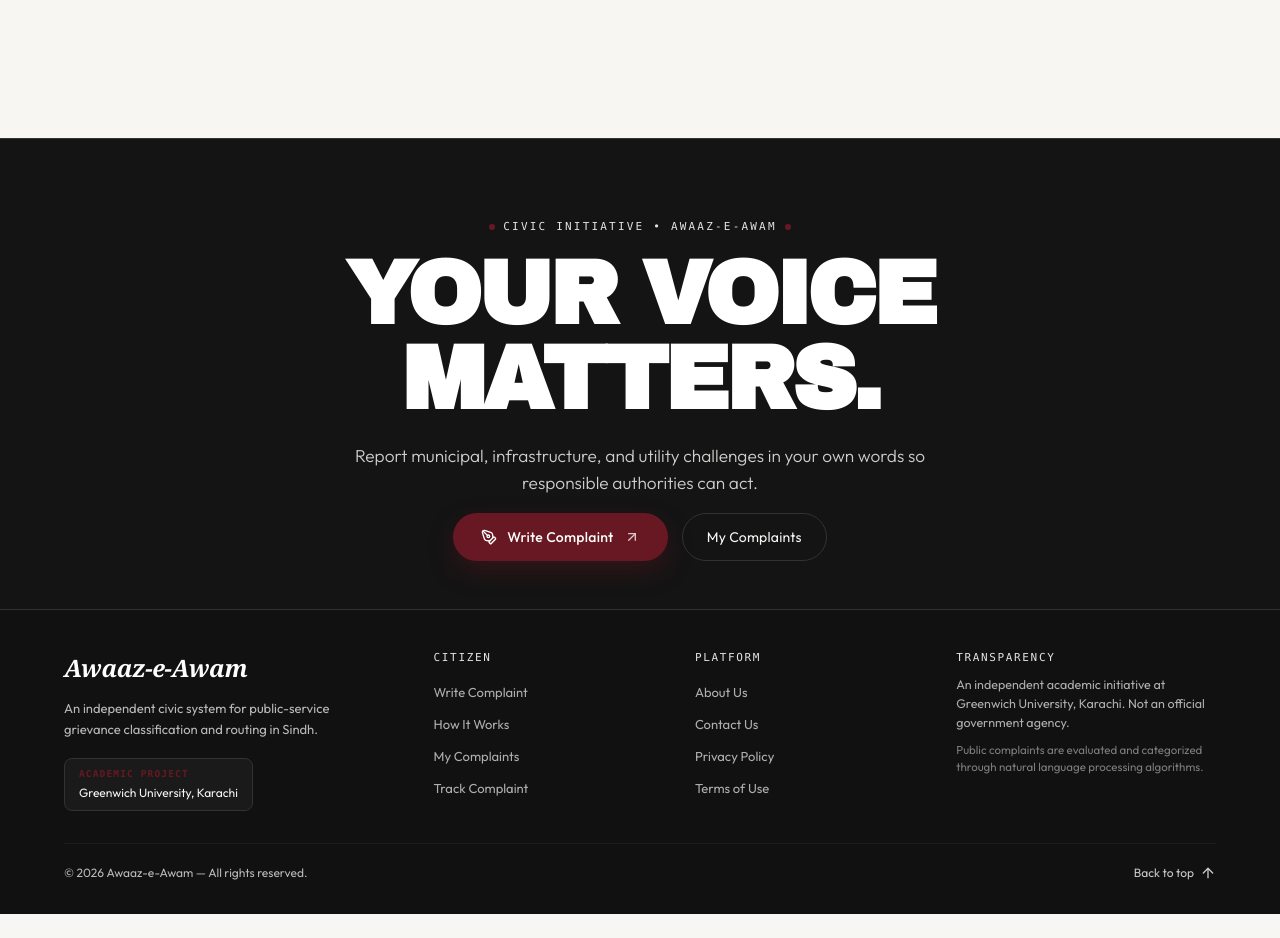
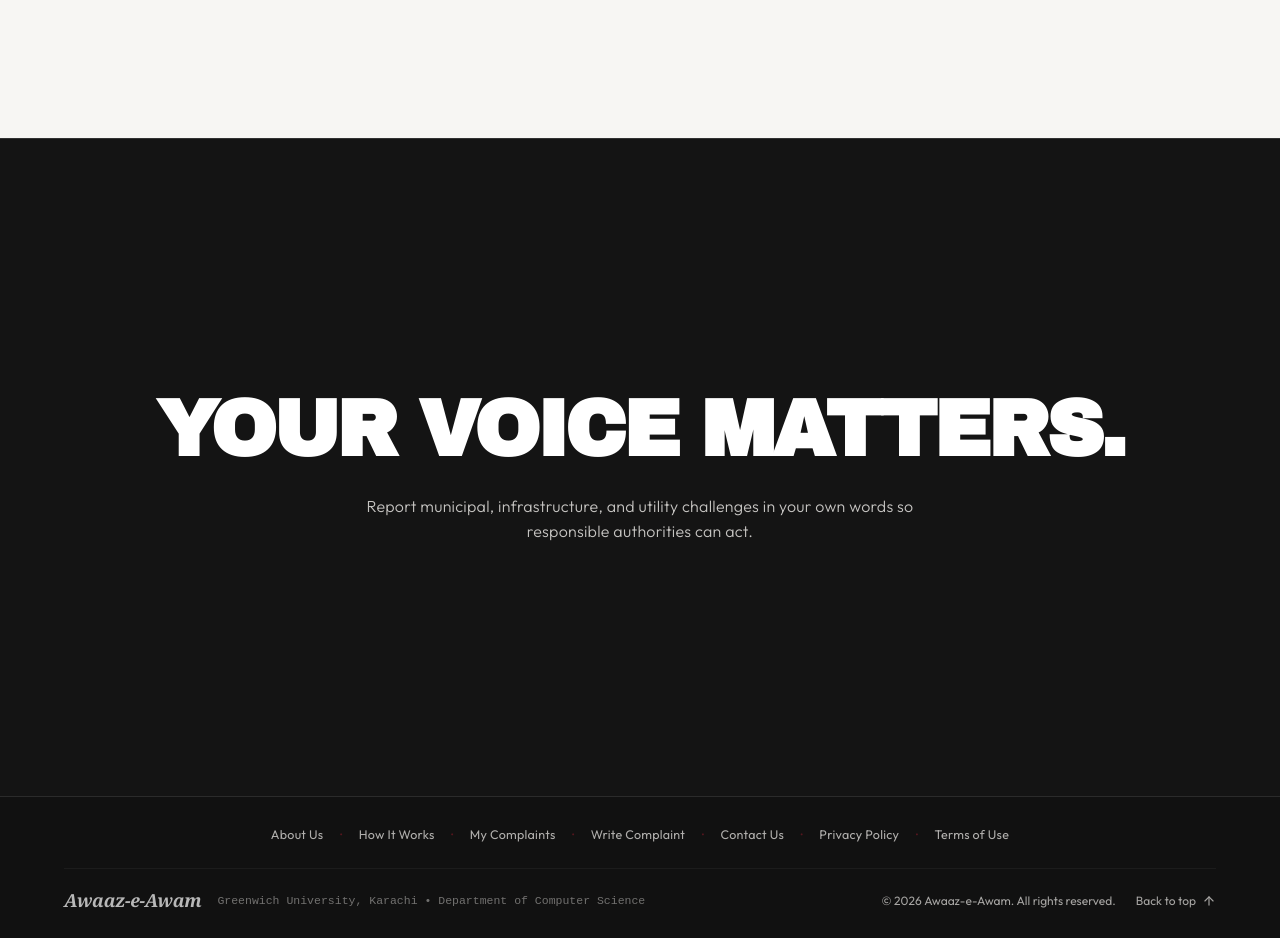
Before and after one commit to Fahadali9932/roman-urdu-complaint-classifier, a React (Vite) app: page /admin in a window 1280 px wide. Shown: the part 440-1378 px from the top of the page. Before the commit the page ends 1354 px from the top, so only its background shows below. Built offline with nearby package versions, Linux system fonts and the light colour scheme; a web font is replaced by a local one.

Commit message:
feat: simplify WRITE section to PUT IT IN WORDS and rebuild footer with one-line headline and zero duplicate CTAs (Checkpoint C)

```diff
--- a/src/components/layout/PublicFooter.css
+++ b/src/components/layout/PublicFooter.css
@@ -7,8 +7,8 @@
 .civic-editorial-footer {
   position: relative;
   isolation: isolate;
-  min-height: 90vh;
-  min-height: 90svh;
+  min-height: 100vh;
+  min-height: 100svh;
   display: flex;
   flex-direction: column;
   justify-content: space-between;
@@ -27,89 +27,48 @@
   display: flex;
   align-items: center;
   justify-content: center;
-  padding: clamp(60px, 10vh, 120px) clamp(20px, 5vw, 64px) clamp(40px, 6vh, 80px);
+  padding: clamp(60px, 12vh, 140px) clamp(24px, 6vw, 80px);
   text-align: center;
 }
 
 .footer-statement-inner {
-  max-width: 960px;
+  max-width: 1200px;
   margin: 0 auto;
   width: 100%;
 }
 
 .footer-statement-headline {
-  font-size: clamp(2.75rem, 7vw, 6.5rem);
-  line-height: 0.95;
+  font-size: clamp(2.25rem, 6.2vw, 7.5rem);
+  line-height: 1.0;
   letter-spacing: -0.04em;
   text-transform: uppercase;
   color: #FFFFFF;
-  margin: 0 0 20px;
+  margin: 0 0 24px;
+}
+
+@media (min-width: 768px) {
+  .footer-statement-headline {
+    white-space: nowrap;
+  }
 }
 
 .footer-statement-sub {
-  font-size: clamp(15px, 1.35vw, 19px);
+  font-size: clamp(14px, 1.25vw, 18px);
   line-height: 1.6;
   color: #E5E3E0;
   max-width: 620px;
   margin: 0 auto;
   font-weight: 300;
-  opacity: 0.9;
-}
-
-.footer-cta-primary {
-  display: inline-flex;
-  align-items: center;
-  gap: 10px;
-  min-height: 48px;
-  padding: 12px 28px;
-  border-radius: 9999px;
-  background-color: #681822;
-  color: #FFFFFF;
-  font-size: 14px;
-  font-weight: 500;
-  letter-spacing: 0.02em;
-  transition: all 250ms cubic-bezier(0.22, 1, 0.36, 1);
-  box-shadow: 0 10px 24px rgba(104, 24, 34, 0.35);
-  text-decoration: none;
-  cursor: pointer;
-}
-
-.footer-cta-primary:hover {
-  background-color: #7d1d29;
-  transform: translateY(-2px);
-  box-shadow: 0 14px 28px rgba(104, 24, 34, 0.45);
-}
-
-.footer-cta-secondary {
-  display: inline-flex;
-  align-items: center;
-  min-height: 48px;
-  padding: 12px 24px;
-  border-radius: 9999px;
-  background-color: transparent;
-  color: #F7F6F3;
-  border: 1px solid #323232;
-  font-size: 14px;
-  font-weight: 400;
-  letter-spacing: 0.015em;
-  transition: all 250ms cubic-bezier(0.22, 1, 0.36, 1);
-  text-decoration: none;
-  cursor: pointer;
-}
-
-.footer-cta-secondary:hover {
-  background-color: #323232;
-  border-color: #E5E3E0;
-  color: #FFFFFF;
+  opacity: 0.85;
 }
 
 /* Navigation & Academic Attribution Panel */
 .footer-navigation-panel {
   position: relative;
   z-index: 10;
-  border-top: 1px solid #323232;
+  border-top: 1px solid rgba(229, 227, 224, 0.12);
   background-color: #111111;
-  padding: clamp(32px, 5vh, 56px) clamp(20px, 5vw, 64px) clamp(24px, 4vh, 40px);
+  padding: 28px clamp(20px, 5vw, 64px) 24px;
 }
 
 .footer-navigation-inner {
@@ -117,34 +76,58 @@
   margin: 0 auto;
 }
 
-.footer-navigation-grid {
-  display: grid;
-  grid-template-columns: 1.5fr 1fr 1fr 1.2fr;
-  gap: clamp(24px, 3.5vw, 48px);
-  margin-bottom: clamp(24px, 4vh, 40px);
+.footer-minimal-nav {
+  display: flex;
+  flex-wrap: wrap;
+  align-items: center;
+  justify-content: center;
+  gap: 8px 16px;
+  margin-bottom: 24px;
 }
 
-@media (max-width: 900px) {
-  .footer-navigation-grid {
-    grid-template-columns: 1fr 1fr;
-  }
+.footer-nav-link {
+  font-size: 12.5px;
+  color: #E5E3E0;
+  opacity: 0.75;
+  text-decoration: none;
+  letter-spacing: 0.02em;
+  transition: opacity 200ms ease, color 200ms ease;
 }
 
-@media (max-width: 560px) {
-  .footer-navigation-grid {
-    grid-template-columns: 1fr;
-    gap: 28px;
-  }
+.footer-nav-link:hover {
+  opacity: 1;
+  color: #FFFFFF;
 }
 
-.footer-col-brand {
+.footer-nav-dot {
+  font-size: 10px;
+  color: #681822;
+  opacity: 0.8;
+  user-select: none;
+}
+
+.footer-sub-bar {
   display: flex;
-  flex-direction: column;
-  gap: 12px;
+  flex-wrap: wrap;
+  align-items: center;
+  justify-content: space-between;
+  gap: 16px;
+  font-size: 12px;
+  color: #E5E3E0;
+  opacity: 0.7;
+  border-top: 1px solid rgba(229, 227, 224, 0.08);
+  padding-top: 18px;
+}
+
+.footer-identity-group {
+  display: flex;
+  align-items: center;
+  gap: 16px;
+  flex-wrap: wrap;
 }
 
 .footer-brand-wordmark {
-  font-size: 24px;
+  font-size: 18px;
   font-style: italic;
   font-weight: 700;
   color: #FFFFFF;
@@ -152,118 +135,17 @@
   letter-spacing: -0.02em;
 }
 
-.footer-brand-mission {
-  font-size: 13px;
-  line-height: 1.6;
+.footer-academic-line {
+  font-size: 11.5px;
   color: #E5E3E0;
-  opacity: 0.8;
-  max-width: 320px;
-  margin: 0;
+  opacity: 0.65;
+  font-family: 'Space Mono', monospace;
 }
 
-.footer-academic-badge {
-  display: inline-flex;
-  flex-direction: column;
-  gap: 3px;
-  padding: 8px 14px;
-  border-radius: 8px;
-  background-color: #1a1a1a;
-  border: 1px solid #323232;
-  width: fit-content;
-  margin-top: 6px;
-}
-
-.footer-academic-label {
-  font-size: 9.5px;
-  letter-spacing: 0.12em;
-  color: #681822;
-  font-weight: 600;
-  text-transform: uppercase;
-}
-
-.footer-academic-inst {
-  font-size: 12px;
-  color: #F7F6F3;
-  font-weight: 400;
-}
-
-.footer-col-nav {
-  display: flex;
-  flex-direction: column;
-  gap: 12px;
-}
-
-.footer-col-title {
-  font-size: 11px;
-  letter-spacing: 0.15em;
-  text-transform: uppercase;
-  color: #E5E3E0;
-  margin: 0;
-  font-weight: 500;
-}
-
-.footer-links-list {
-  list-style: none;
-  padding: 0;
-  margin: 0;
-  display: flex;
-  flex-direction: column;
-  gap: 8px;
-}
-
-.footer-links-list a {
-  color: #E5E3E0;
-  opacity: 0.75;
-  text-decoration: none;
-  font-size: 13px;
-  transition: all 180ms ease;
-}
-
-.footer-links-list a:hover {
-  opacity: 1;
-  color: #FFFFFF;
-  padding-left: 2px;
-}
-
-[dir="rtl"] .footer-links-list a:hover {
-  padding-left: 0;
-  padding-right: 2px;
-}
-
-.footer-col-transparency {
-  display: flex;
-  flex-direction: column;
-  gap: 8px;
-}
-
-.footer-transparency-note {
-  font-size: 12.5px;
-  line-height: 1.55;
-  color: #E5E3E0;
-  opacity: 0.75;
-  margin: 0;
-}
-
-.footer-transparency-sub {
-  font-size: 11.5px;
-  line-height: 1.5;
-  color: #323232;
-  filter: brightness(2.5);
-  margin: 0;
-}
-
-/* Bottom Sub-bar */
-.footer-sub-bar {
+.footer-actions-group {
   display: flex;
   align-items: center;
-  justify-content: space-between;
-  border-top: 1px solid #222222;
-  padding-top: 20px;
-  font-size: 12px;
-  color: #E5E3E0;
-  opacity: 0.8;
-  gap: 16px;
-  flex-wrap: wrap;
+  gap: 20px;
 }
 
 .footer-copyright {
@@ -274,10 +156,10 @@
   display: inline-flex;
   align-items: center;
   gap: 6px;
-  color: #F7F6F3;
+  font-size: 12px;
+  color: #E5E3E0;
   text-decoration: none;
-  font-size: 12px;
-  transition: color 180ms ease;
+  transition: color 200ms ease;
 }
 
 .footer-back-to-top:hover {
--- a/src/components/layout/PublicFooter.tsx
+++ b/src/components/layout/PublicFooter.tsx
@@ -1,13 +1,13 @@
 import React from 'react';
 import { Link } from 'react-router-dom';
-import { ArrowUp, ArrowUpRight, PenTool } from 'lucide-react';
+import { ArrowUp } from 'lucide-react';
 import { useLanguage } from '../../context/LanguageContext';
 import './PublicFooter.css';
 
 const copyrightYear = new Date().getFullYear();
 
 export const PublicFooter: React.FC = () => {
-  const { language, isRTL } = useLanguage();
+  const { t, language, isRTL } = useLanguage();
   const ur = language === 'ur';
 
   const scrollToTop = (e: React.MouseEvent<HTMLAnchorElement>) => {
@@ -24,63 +24,47 @@ export const PublicFooter: React.FC = () => {
       dir={isRTL ? 'rtl' : 'ltr'}
       aria-label={ur ? 'آوازِ عوام کا اختتامیہ' : 'Awaaz-e-Awam civic footer'}
     >
-      {/* Upper Closing Statement Scene */}
+      {/* Upper Closing Statement Scene (Objective 8) */}
       <div className="footer-statement-section">
         <div className="footer-statement-inner">
 
-          {/* Eyebrow tag */}
-          <div className="flex items-center justify-center gap-2 mb-4">
-            <span className="h-1.5 w-1.5 rounded-full bg-[#681822]" />
-            <span className="text-[11px] font-mono tracking-[0.2em] uppercase text-[#E5E3E0]">
-              {ur ? 'شہری شمولیت • آوازِ عوام' : 'CIVIC INITIATIVE • AWAAZ-E-AWAM'}
-            </span>
-            <span className="h-1.5 w-1.5 rounded-full bg-[#681822]" />
-          </div>
-
-          {/* Monumental Editorial Closing Statement */}
+          {/* Monumental Editorial Closing Statement (Strictly ONE line on desktop) */}
           <h2 className="footer-statement-headline font-display">
-            {ur ? (
-              <>
-                آپ کی آواز<br />
-                اہم ہے۔
-              </>
-            ) : (
-              <>
-                YOUR VOICE<br />
-                MATTERS.
-              </>
-            )}
+            {t('footerHeadline')}
           </h2>
 
           {/* Subtitle in Soft Paper White */}
-          <p className="footer-statement-sub">
-            {ur
-              ? 'اپنے محلے اور شہر کے عوامی مسائل کو اپنے روزمرہ الفاظ میں درج کریں تاکہ متعلقہ ادارے کارروائی کر سکیں۔'
-              : 'Report municipal, infrastructure, and utility challenges in your own words so responsible authorities can act.'}
+          <p className="footer-statement-sub font-ui">
+            {t('footerSubtitle')}
           </p>
-
-          {/* Editorial Call to Action */}
-          <div className="flex flex-wrap items-center justify-center gap-3.5 pt-4">
-            <Link to="/submit" className="footer-cta-primary">
-              <PenTool className="w-4 h-4 text-[#FFFFFF]" />
-              <span>{ur ? 'شکایت درج کریں' : 'Write Complaint'}</span>
-              <ArrowUpRight className="w-4 h-4 opacity-75" />
-            </Link>
-            <Link to="/dashboard" className="footer-cta-secondary">
-              <span>{ur ? 'میری شکایات' : 'My Complaints'}</span>
-            </Link>
-          </div>
 
         </div>
       </div>
 
-      {/* Structured Minimal Navigation Panel */}
+      {/* Structured Minimal Navigation & Attribution Panel (Objective 9) */}
       <div className="footer-navigation-panel">
         <div className="footer-navigation-inner">
-          <div className="footer-navigation-grid">
 
-            {/* Col 1: Identity & Academic Attribution */}
-            <div className="footer-col-brand">
+          {/* Minimal Navigation Links Bar */}
+          <nav className="footer-minimal-nav" aria-label={ur ? 'شہری روابط' : 'Citizen navigation'}>
+            <a href="#hero" className="footer-nav-link">{ur ? 'ہمارا تعارف' : 'About Us'}</a>
+            <span className="footer-nav-dot" aria-hidden="true">•</span>
+            <a href="#steps" className="footer-nav-link">{ur ? 'طریقہ کار' : 'How It Works'}</a>
+            <span className="footer-nav-dot" aria-hidden="true">•</span>
+            <Link to="/dashboard" className="footer-nav-link">{ur ? 'میری شکایات' : 'My Complaints'}</Link>
+            <span className="footer-nav-dot" aria-hidden="true">•</span>
+            <Link to="/submit" className="footer-nav-link">{ur ? 'شکایت لکھیں' : 'Write Complaint'}</Link>
+            <span className="footer-nav-dot" aria-hidden="true">•</span>
+            <Link to="/submit" className="footer-nav-link">{ur ? 'رابطہ کریں' : 'Contact Us'}</Link>
+            <span className="footer-nav-dot" aria-hidden="true">•</span>
+            <Link to="/terms" className="footer-nav-link">{ur ? 'رازداری کی پالیسی' : 'Privacy Policy'}</Link>
+            <span className="footer-nav-dot" aria-hidden="true">•</span>
+            <Link to="/terms" className="footer-nav-link">{ur ? 'استعمال کی شرائط' : 'Terms of Use'}</Link>
+          </nav>
+
+          {/* Sub-bar: Brand wordmark, academic note, copyright & back-to-top */}
+          <div className="footer-sub-bar">
+            <div className="footer-identity-group">
               <a
                 href="#hero"
                 onClick={scrollToTop}
@@ -90,65 +74,16 @@ export const PublicFooter: React.FC = () => {
               >
                 Awaaz-e-Awam
               </a>
-              <p className="footer-brand-mission">
-                {ur
-                  ? 'رومن اردو، اردو اور انگریزی میں عوامی شکایات کے اندراج اور خودکار درجہ بندی کا آزاد شہری نظام۔'
-                  : 'An independent civic system for public-service grievance classification and routing in Sindh.'}
-              </p>
-              <div className="footer-academic-badge">
-                <span className="footer-academic-label font-mono">
-                  {ur ? 'تعلیمی منصوبہ' : 'ACADEMIC PROJECT'}
-                </span>
-                <span className="footer-academic-inst">
-                  {ur ? 'گرین وچ یونیورسٹی، کراچی' : 'Greenwich University, Karachi'}
+              <span className="footer-academic-line">
+                {t('footerAcademicConcise')}
               </span>
             </div>
-            </div>
 
-            {/* Col 2: Citizen Actions */}
-            <nav className="footer-col-nav" aria-label={ur ? 'شہری روابط' : 'Citizen navigation'}>
-              <h3 className="footer-col-title font-mono">{ur ? 'شہری خدمات' : 'CITIZEN'}</h3>
-              <ul className="footer-links-list">
-                <li><Link to="/submit">{ur ? 'شکایت لکھیں' : 'Write Complaint'}</Link></li>
-                <li><a href="#steps">{ur ? 'طریقہ کار' : 'How It Works'}</a></li>
-                <li><Link to="/dashboard">{ur ? 'میری شکایات' : 'My Complaints'}</Link></li>
-                <li><Link to="/track">{ur ? 'ٹریکنگ' : 'Track Complaint'}</Link></li>
-              </ul>
-            </nav>
+            <div className="footer-actions-group">
+              <span className="footer-copyright">
+                © {copyrightYear} <bdi>Awaaz-e-Awam</bdi>. {ur ? 'جملہ حقوق محفوظ ہیں۔' : 'All rights reserved.'}
+              </span>
 
-            {/* Col 3: Information & Links */}
-            <nav className="footer-col-nav" aria-label={ur ? 'معلومات' : 'Information links'}>
-              <h3 className="footer-col-title font-mono">{ur ? 'معلومات' : 'PLATFORM'}</h3>
-              <ul className="footer-links-list">
-                <li><a href="#hero">{ur ? 'ہمارا تعارف' : 'About Us'}</a></li>
-                <li><Link to="/submit">{ur ? 'رابطہ کریں' : 'Contact Us'}</Link></li>
-                <li><Link to="/terms">{ur ? 'رازداری کی پالیسی' : 'Privacy Policy'}</Link></li>
-                <li><Link to="/terms">{ur ? 'استعمال کی شرائط' : 'Terms of Use'}</Link></li>
-              </ul>
-            </nav>
-
-            {/* Col 4: Platform Transparency Note */}
-            <div className="footer-col-transparency">
-              <h3 className="footer-col-title font-mono">{ur ? 'شفافیت' : 'TRANSPARENCY'}</h3>
-              <p className="footer-transparency-note">
-                {ur
-                  ? 'یہ گرین وچ یونیورسٹی، کراچی کے شعبہ کمپیوٹر سائنس کا ایک آزاد تعلیمی منصوبہ ہے۔ یہ سرکاری ویب سائٹ نہیں ہے۔'
-                  : 'An independent academic initiative at Greenwich University, Karachi. Not an official government agency.'}
-              </p>
-              <p className="footer-transparency-sub">
-                {ur
-                  ? 'عوامی شکایات کا تجزیہ اور درجہ بندی جدید قدرتی زبان کے ماڈلز کے ذریعے کی جاتی ہے۔'
-                  : 'Public complaints are evaluated and categorized through natural language processing algorithms.'}
-              </p>
-            </div>
-
-          </div>
-
-          {/* Bottom Bar: Copyright, Back to Top */}
-          <div className="footer-sub-bar">
-            <span className="footer-copyright">
-              © {copyrightYear} <bdi>Awaaz-e-Awam</bdi> — {ur ? 'جملہ حقوق محفوظ ہیں۔' : 'All rights reserved.'}
-            </span>
               <a
                 href="#hero"
                 onClick={scrollToTop}
@@ -156,8 +91,9 @@ export const PublicFooter: React.FC = () => {
                 aria-label={ur ? 'صفحے کے آغاز پر جائیں' : 'Back to top of page'}
               >
                 <span>{ur ? 'واپس اوپر' : 'Back to top'}</span>
-              <ArrowUp className="w-4 h-4" aria-hidden="true" />
+                <ArrowUp className="w-3.5 h-3.5" aria-hidden="true" />
               </a>
+            </div>
           </div>
 
         </div>
@@ -165,3 +101,5 @@ export const PublicFooter: React.FC = () => {
     </footer>
   );
 };
+
+export default PublicFooter;
--- a/src/i18n/translations.ts
+++ b/src/i18n/translations.ts
@@ -121,6 +121,10 @@ export const translations = {
     journeyTrackStage4: 'Resolved',
     journeyTrackStage4Desc: 'On-ground civic action',
     journeyTrackNote: 'Milestone Tracking: Follow live progress via your citizen workspace',
+
+    // Write Section
+    writeSectionTitle: 'PUT IT IN WORDS.',
+    writeSectionSubtitle: 'Describe the public-service issue in your own words.',
 
     // Features Section
     featuresTitle: 'Engineered for Karachi Civic Realities',
@@ -285,6 +289,10 @@ export const translations = {
     statusRejected: 'Rejected',
 
     // Footer
+    footerHeadline: 'YOUR VOICE MATTERS.',
+    footerSubtitle:
+      'Report municipal, infrastructure, and utility challenges in your own words so responsible authorities can act.',
+    footerAcademicConcise: 'Greenwich University, Karachi • Department of Computer Science',
     footerDesc: 'A place for Sindh citizens to describe public issues in everyday language.',
     footerAcademic: 'Academic Project • Greenwich University, Karachi, Pakistan • Target: Dec 2026',
     footerLinks: 'Quick Links',
@@ -414,6 +422,10 @@ export const translations = {
     journeyTrackStage4: 'حل',
     journeyTrackStage4Desc: 'زمینی سطح پر مسئلے کا حل',
     journeyTrackNote: 'مرحلہ وار ٹریکنگ: اپنے شہری اکاؤنٹ کے ذریعے پیش رفت دیکھیں',
+
+    // Write Section
+    writeSectionTitle: 'الفاظ میں بیان کیجیے۔',
+    writeSectionSubtitle: 'عوامی مسئلے کو اپنے روزمرہ کے الفاظ میں بیان کریں۔',
 
     // Features Section
     featuresTitle: 'کراچی بلدیاتی حقائق کے لیے تیار کردہ',
@@ -578,6 +590,10 @@ export const translations = {
     statusRejected: 'مسترد',
 
     // Footer
+    footerHeadline: 'آپ کی آواز اہم ہے۔',
+    footerSubtitle:
+      'اپنے محلے اور شہر کے عوامی مسائل کو اپنے روزمرہ الفاظ میں درج کریں تاکہ متعلقہ ادارے کارروائی کر سکیں۔',
+    footerAcademicConcise: 'گرین وچ یونیورسٹی، کراچی • شعبہ کمپیوٹر سائنس',
     footerDesc: 'سندھ کے شہریوں کے لیے عوامی مسئلے روزمرہ کی زبان میں لکھنے کی جگہ۔',
     footerAcademic: 'تعلیمی پروجیکٹ • گرین وچ یونیورسٹی، کراچی، پاکستان • ہدف: دسمبر ۲۰۲۶',
     footerLinks: 'اہم روابط',
```
Also changed, not shown: src/features/landing/LandingPage.tsx (+7 -41 lines), 2 other files (tests, documents, lock files or other folders). Lines whose indentation alone changed are shown as unchanged.
